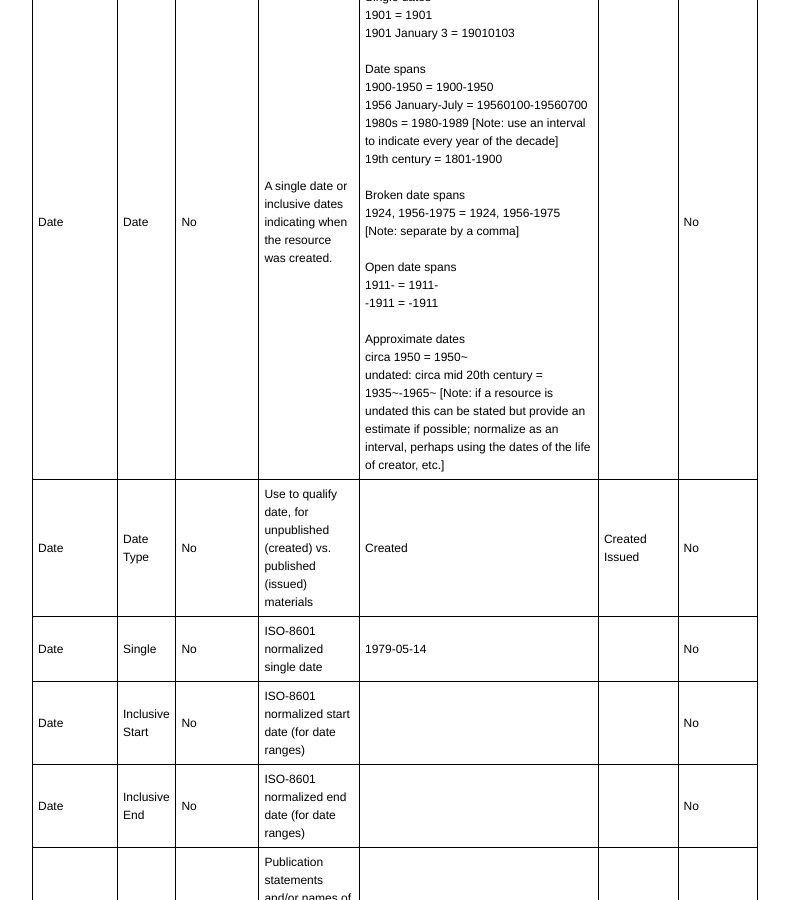
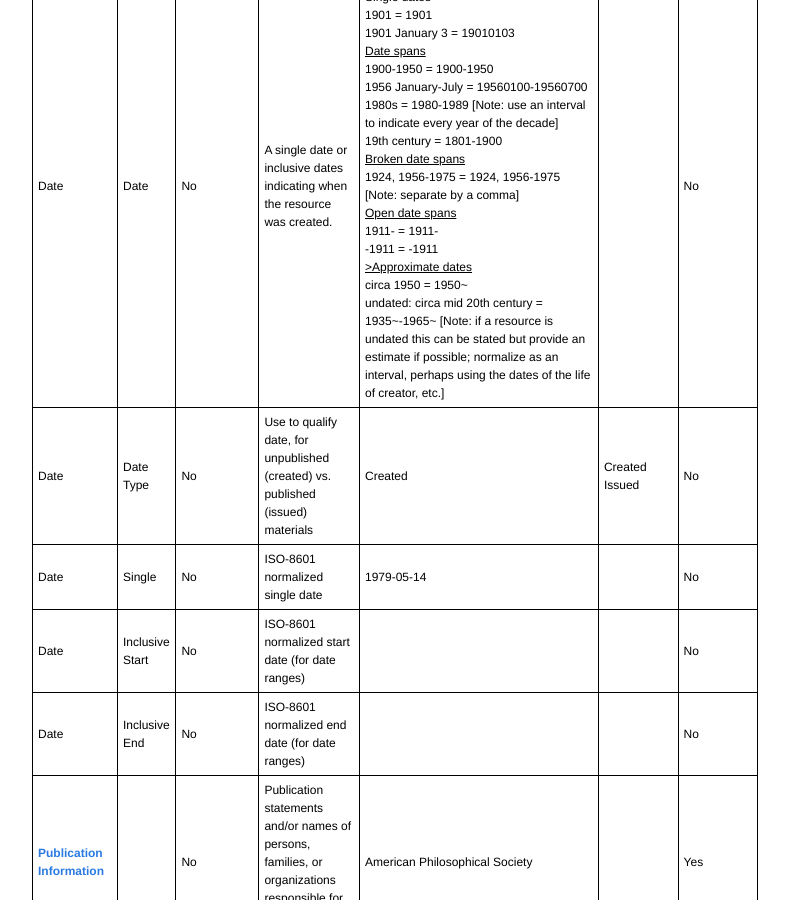
Before and after one commit to ucldc/ucldc-docs, a Jekyll site: the page built from docs/dams/metadata-model.md, in a window 1280 px wide and 900 px high, scrolled down 2422 px. Shown: the whole window, without its empty margins (158-947 px from the left). Built offline with Jekyll 4.4.1, drawn with Linux system fonts in a browser that asks for light colours; nearby versions of some CDN libraries.

```diff
--- a/docs/dams/metadata-model.md
+++ b/docs/dams/metadata-model.md
@@ -307,20 +307,20 @@ The following data elements must be present in each metadata record for harvest
   <br/>1901 = 1901
   <br/>1901 January 3 = 19010103
   <br/>
-  <br/>Date spans
+  <u>Date spans</u>
   <br/>1900-1950 = 1900-1950
   <br/>1956 January-July = 19560100-19560700
   <br/>1980s = 1980-1989 [Note: use an interval to indicate every year of the decade]
   <br/>19th century = 1801-1900
   <br/>
-  <br/>Broken date spans
+  <u>Broken date spans</u>
   <br/>1924, 1956-1975 = 1924, 1956-1975 [Note: separate by a comma]
   <br/>
-  <br/>Open date spans
+  <u>Open date spans</u>
   <br/>1911- = 1911-
   <br/>-1911 = -1911
   <br/>
-  <br/>Approximate dates
+  <u>>Approximate dates</u>
   <br/>circa 1950 = 1950~
   <br/>undated: circa mid 20th century = 1935~-1965~ [Note: if a resource is undated this can be stated but provide an estimate if possible; normalize as an interval, perhaps using the dates of the life of creator, etc.]
 
```
